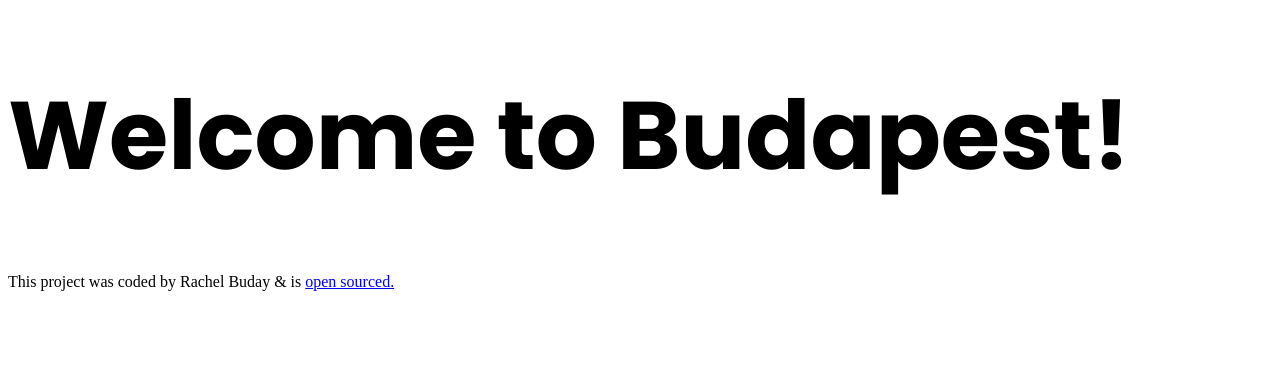
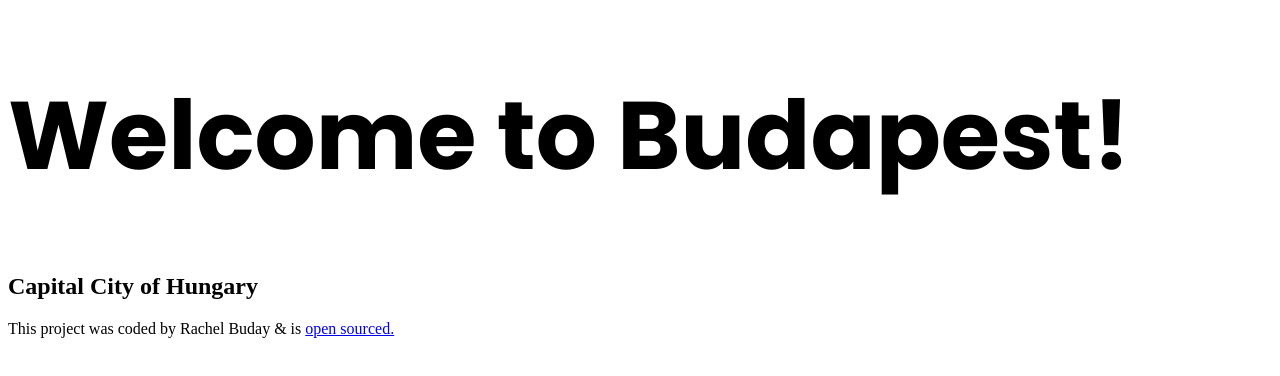
Before and after one commit to Skyelene/Budapest-Travel-Project, a plain HTML site: page index.html in a window 1280 px wide. Drawn offline with Linux system fonts and the light colour scheme.

Commit message:
added subtitle

```diff
--- a/index.html
+++ b/index.html
@@ -18,6 +18,10 @@
     Welcome to Budapest!
   </h1>
 
+  <h2>
+    Capital City of Hungary
+  </h2>
+
   <footer>
     This project was coded by Rachel Buday & is
     <a href="https://github.com/Skyelene/Budapest-Travel-Project" target="_blank">open
```
